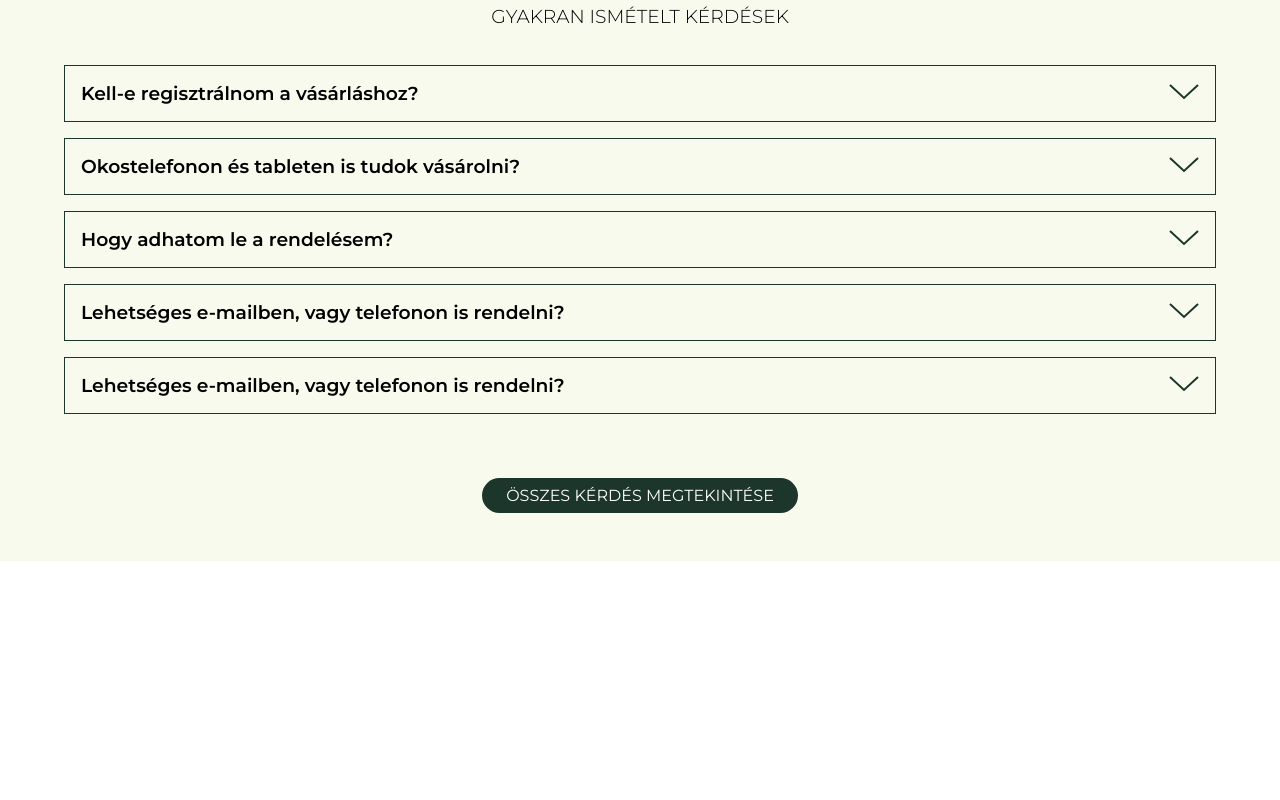
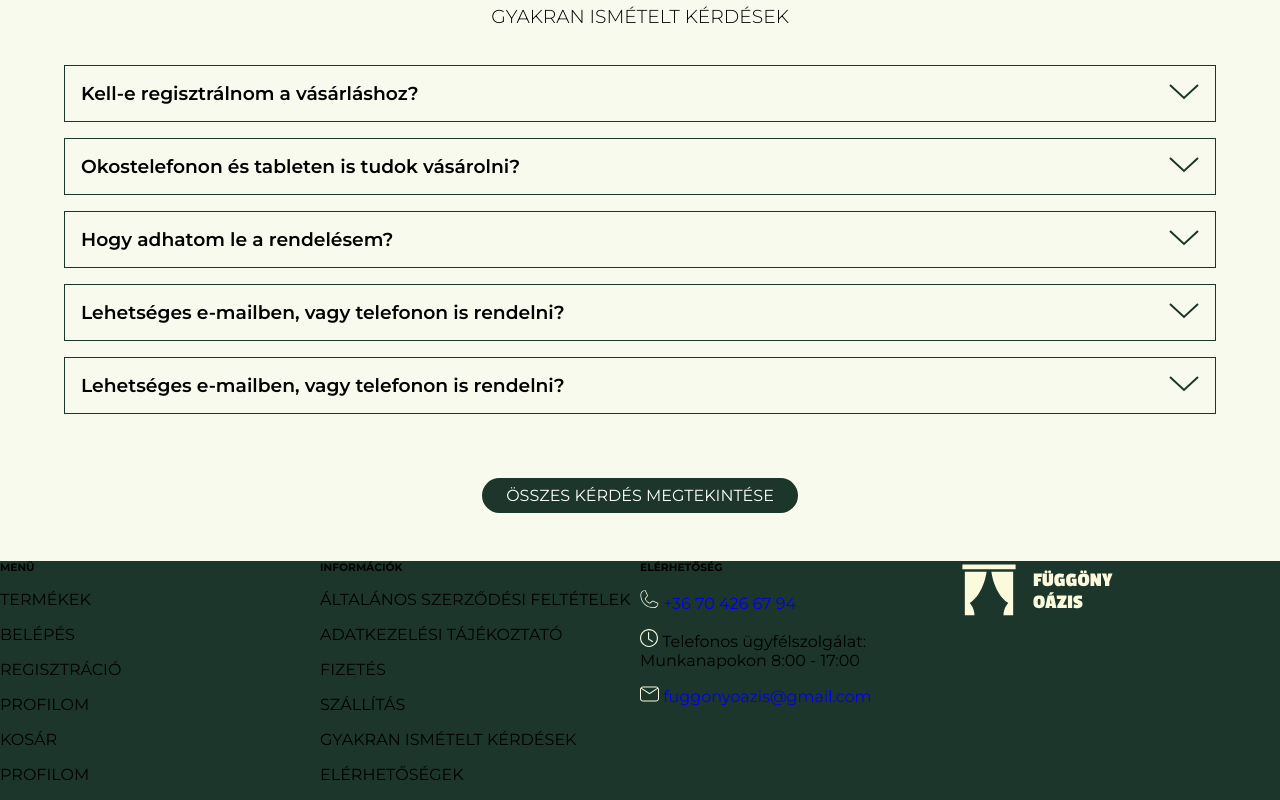
Before and after one commit to Karakrisz/OazisWebApp, a Nuxt app: page / in a window 1280 px wide. Shown: the part 2546-3346 px from the top of the page. Before the commit the page ends 3107 px from the top, so only its background shows below. Built offline with nearby package versions, Linux system fonts and the light colour scheme.

Commit message:
upDate
front end

```diff
--- a/assets/css/app.css
+++ b/assets/css/app.css
@@ -75,6 +75,7 @@ ul {
 
 .grid-2,
 .grid-3,
+.grid-4,
 .grid-6,
 .grid-7 {
   display: grid;
@@ -86,6 +87,10 @@ ul {
 
 .grid-3 {
   grid-template-columns: repeat(3, 1fr);
+}
+
+.grid-4 {
+  grid-template-columns: repeat(4, 1fr);
 }
 
 .grid-6 {
@@ -203,7 +208,8 @@ ul {
 .header-logo-user-box,
 .navigation-content__link-content__div,
 .form-content,
-.AccordionOpen {
+.AccordionOpen,
+.footer-content {
   background: #1c362b;
 }
 
--- a/components/AppFooter.vue
+++ b/components/AppFooter.vue
@@ -2,8 +2,112 @@
 
 <template>
   <footer>
-    <div class="footer-content">
-
+    <div class="footer-content grid-4">
+      <div class="footer-content__link-box">
+        <h6 class="footer-content__link-box__h6">MENÜ</h6>
+        <p class="footer-content__link-box__p">
+          <NuxtLink class="footer-content__link-box__NuxtLink"
+            >TERMÉKEK</NuxtLink
+          >
+        </p>
+        <p class="footer-content__link-box__p">
+          <NuxtLink class="footer-content__link-box__NuxtLink"
+            >BELÉPÉS</NuxtLink
+          >
+        </p>
+        <p class="footer-content__link-box__p">
+          <NuxtLink class="footer-content__link-box__NuxtLink"
+            >REGISZTRÁCIÓ</NuxtLink
+          >
+        </p>
+        <p class="footer-content__link-box__p">
+          <NuxtLink class="footer-content__link-box__NuxtLink"
+            >PROFILOM</NuxtLink
+          >
+        </p>
+        <p class="footer-content__link-box__p">
+          <NuxtLink class="footer-content__link-box__NuxtLink">KOSÁR</NuxtLink>
+        </p>
+        <p class="footer-content__link-box__p">
+          <NuxtLink class="footer-content__link-box__NuxtLink"
+            >PROFILOM</NuxtLink
+          >
+        </p>
+      </div>
+      <div class="footer-content__link-box">
+        <h6 class="footer-content__link-box__h6">INFORMÁCIÓK</h6>
+        <p class="footer-content__link-box__p">
+          <NuxtLink class="footer-content__link-box__NuxtLink"
+            >ÁLTALÁNOS SZERZŐDÉSI FELTÉTELEK</NuxtLink
+          >
+        </p>
+        <p class="footer-content__link-box__p">
+          <NuxtLink class="footer-content__link-box__NuxtLink"
+            >ADATKEZELÉSI TÁJÉKOZTATÓ</NuxtLink
+          >
+        </p>
+        <p class="footer-content__link-box__p">
+          <NuxtLink class="footer-content__link-box__NuxtLink"
+            >FIZETÉS</NuxtLink
+          >
+        </p>
+        <p class="footer-content__link-box__p">
+          <NuxtLink class="footer-content__link-box__NuxtLink"
+            >SZÁLLÍTÁS</NuxtLink
+          >
+        </p>
+        <p class="footer-content__link-box__p">
+          <NuxtLink class="footer-content__link-box__NuxtLink"
+            >GYAKRAN ISMÉTELT KÉRDÉSEK</NuxtLink
+          >
+        </p>
+        <p class="footer-content__link-box__p">
+          <NuxtLink class="footer-content__link-box__NuxtLink"
+            >ELÉRHETŐSÉGEK</NuxtLink
+          >
+        </p>
+      </div>
+      <div class="footer-content__link-box">
+        <h6 class="footer-content__link-box__h6">ELÉRHETŐSÉG</h6>
+        <p class="footer-content__link-box__p">
+          <a href="tel:+36704266794" class="footer-content__link-box__link">
+            <NuxtImg
+              class="footer-content__link-box__link__img"
+              src="/img/footer/mobile.svg"
+              alt="Függöny Oázis"
+            />
+            +36 70 426 67 94</a
+          >
+        </p>
+        <p class="footer-content__link-box__p">
+          <NuxtImg
+            class="footer-content__link-box__link__img"
+            src="/img/footer/time.svg"
+            alt="Függöny Oázis"
+          />
+          Telefonos ügyfélszolgálat: Munkanapokon 8:00 - 17:00
+        </p>
+        <p class="footer-content__link-box__p">
+          <a
+            href="mailto:fuggonyoazis@gmail.com"
+            class="footer-content__link-box__link"
+          >
+            <NuxtImg
+              class="footer-content__link-box__link__img"
+              src="/img/footer/mail.svg"
+              alt="Függöny Oázis"
+            />
+            fuggonyoazis@gmail.com</a
+          >
+        </p>
+      </div>
+      <div class="footer-content__img-content">
+        <NuxtImg
+          class="footer-content__img-content__img"
+          src="img/header/logo.svg"
+          alt="Függöny Oázis"
+        />
+      </div>
     </div>
   </footer>
 </template>
--- a/components/test.vue
+++ /dev/null
@@ -1,5 +0,0 @@
-<script setup></script>
-
-<template></template>
-
-<style scoped></style>
```
